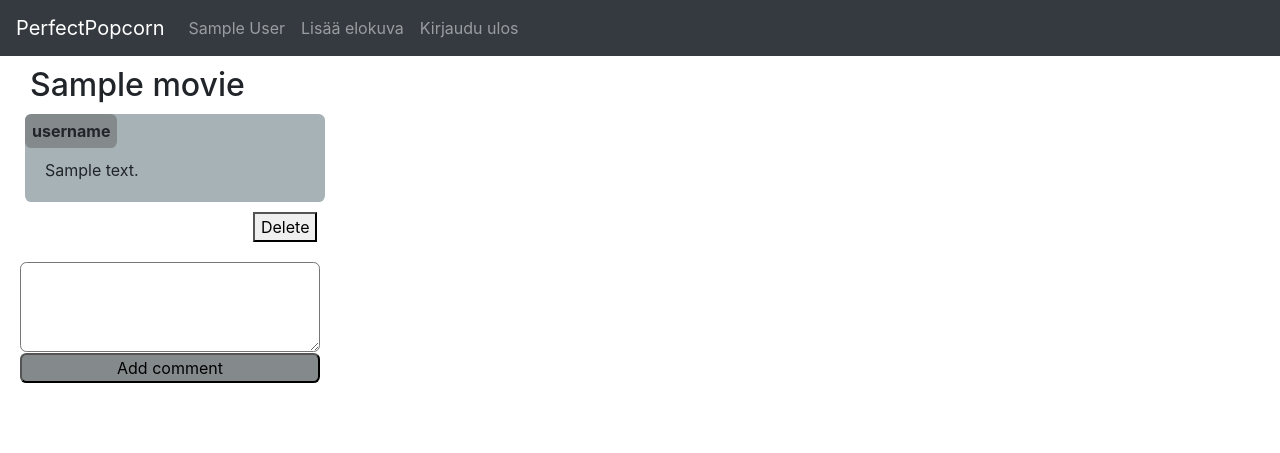
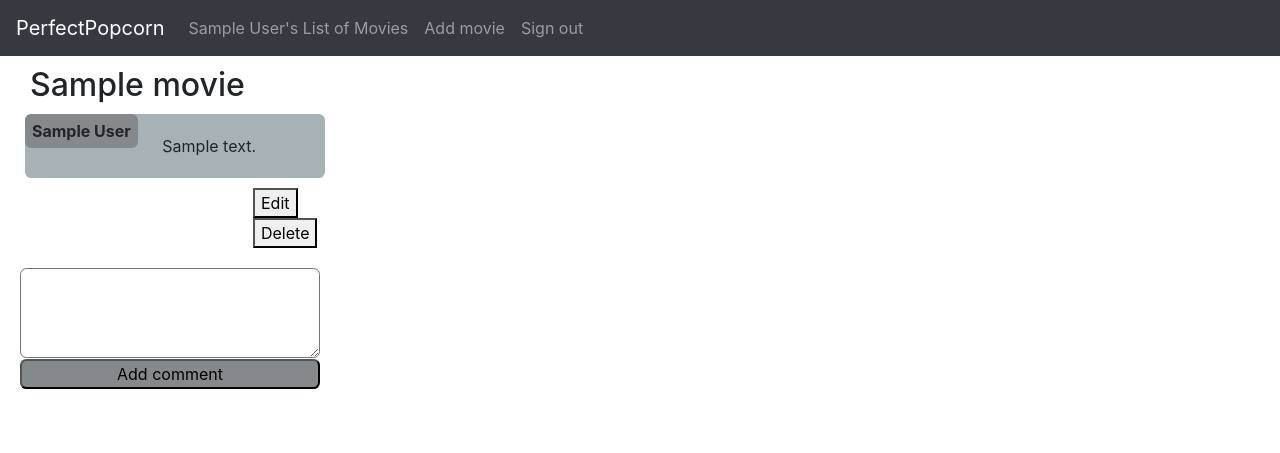
Before and after one commit to jaemh/PerfectPopcorn, a Flask app: page /movies/1/comments/ in a window 1280 px wide. Shown: the top 453 px of the page. Run offline with Flask 2, Linux system fonts and the light colour scheme; a user stored in the database is signed in; tables that the repository leaves empty hold one stand-in row (values such as "Sample post"); some libraries are stand-ins or nearby versions.

Commit message:
edit comment

```diff
--- a/application/movies/forms.py
+++ b/application/movies/forms.py
@@ -6,3 +6,6 @@ class MovieForm(FlaskForm):
 
 class Meta:
     csrf = False
+
+class PostForm(FlaskForm):
+    comment = StringField("Comment")
--- a/application/movies/views.py
+++ b/application/movies/views.py
@@ -1,4 +1,4 @@
-from flask import render_template, request, url_for, redirect
+from flask import render_template, request, url_for, redirect, abort
 from application.auth.forms import RegistrationForm
 from application import app, db
 from application.auth.models import User
@@ -26,10 +26,8 @@ def movie_form():
 def create_movie():
     f = Movie.query.filter_by(movie_name=request.form.get('name')).first()
 
-
     if f is None:
       f = Movie(request.form.get('name'), Genre.query.get(request.form.get('genre')))
-
 
     userId = current_user.id
     user = User.query.get(userId)
@@ -81,12 +79,30 @@ def user_list(movie_id):
 
     return person_page()
 
-@app.route("/post/delete/<post_id>", methods=["POST"])
+@app.route("/post/<post_id>/edit", methods=['GET', 'POST'])
+def edit_post(post_id):
+
+    post = Post.query.get(post_id)
+    movieId = post.film.movie_id
+    form = request.form.get('comment')
+    if current_user.id != post.user_id:
+        abort(403)
+
+    if request.method == 'GET':
+        return render_template('movies/edit_post.html', form = form, post=post)
+
+
+    post.post_text = request.form.get('comment')
+    db.session.commit()
+    return b(movieId)
+
+
+
+@app.route("/post/delete/<post_id>", methods=['POST'])
 def delete_post(post_id):
 
     post = Post.query.get(post_id)
     movieId = post.film.movie_id
-
 
     if current_user.id == post.user_id:
         db.session.delete(post)
--- a/application/templates/layout.html
+++ b/application/templates/layout.html
@@ -17,9 +17,9 @@
         <div class="collapse navbar-collapse" id="navbarNav">
           <div class="navbar-nav">
             {% if current_user.is_authenticated %}
-            <a class="nav-item nav-link" href="{{ url_for('person_page') }}">{{ current_user.name }}</a>
-            <a class="nav-item nav-link" href="{{ url_for('movie_form') }}">Lisää elokuva </a>
-            <a class="nav-item nav-link" href="{{ url_for('logout') }}">Kirjaudu ulos</a>
+            <a class="nav-item nav-link" href="{{ url_for('person_page') }}">{{ current_user.name }}'s List of Movies</a>
+            <a class="nav-item nav-link" href="{{ url_for('movie_form') }}">Add movie </a>
+            <a class="nav-item nav-link" href="{{ url_for('logout') }}">Sign out</a>
             {% else %}
             <a class="nav-item nav-link" href="{{ url_for('login') }}">Login</a>
             <a class="nav-item nav-link" href="{{ url_for('signup') }}">Sign up</a>
--- a/application/templates/movies/movie_page.html
+++ b/application/templates/movies/movie_page.html
@@ -66,28 +66,32 @@
  background-color:  #848a8c;
 }
 
-
-
-
 </style>
 
 
 <h2 class="heading"> {{ movie.movie_name }} </h2>
 
-
 {% for post in movie.posts %}
 <div class="col-sm-4">
   <div class="box">
-    <strong class="username">username</strong>
-
     <div>
+      <strong class="username">{{ post.comment.name}}</strong>
       {{ post.post_text }}
     </div>
   </div>
 
+    <form method="GET" action="{{ url_for('edit_post', post_id=post.post_id )}}">
+    {% if post.user_id == current_user.id %}
+      <button class="delete-button">Edit</button>
+    {% endif%}
+
+    </form>
+
     <form method="POST" action="{{ url_for('delete_post', post_id=post.post_id )}}">
     {% if post.user_id == current_user.id %}
-      <button class="delete-button" type="submit">Delete</button>
+
+      <button class="delete-button" type="submit" onclick="return confirm('Are you sure?')">Delete</button>
+
     {% endif%}
     </form>
 </div>
@@ -97,7 +101,7 @@
 
     <form method="POST" action="{{ url_for('create_post', movie_id=movie.movie_id) }}">
       <textarea class="commentarea" name='comment'></textarea><br>
-      <button class="comment-button"type="submit">Add comment</button>
+      <button class="comment-button" type="submit">Add comment</button>
     </form>
   </div>
 
--- a/application/templates/movies/page.html
+++ b/application/templates/movies/page.html
@@ -3,6 +3,7 @@
 {% block body %}
     <table class="table">
       <thead>
+
         <tr>
           <th scope="col">Movie</th>
           <th scope="col">Genre</th>
--- a/application/views.py
+++ b/application/views.py
@@ -1,6 +1,6 @@
 from flask import render_template
 from application import app
-from application.movies.models import Movie, Post
+from application.movies.models import Movie
 
 @app.route("/")
 def intex():
```
Also changed, not shown: application/templates/movies/edit_post.html (added, +30 -0 lines).
